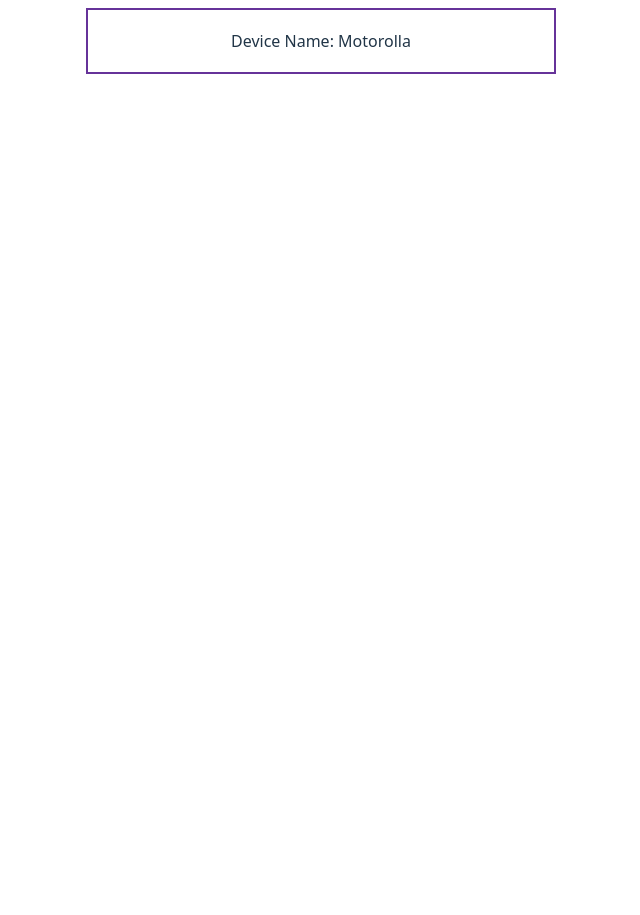
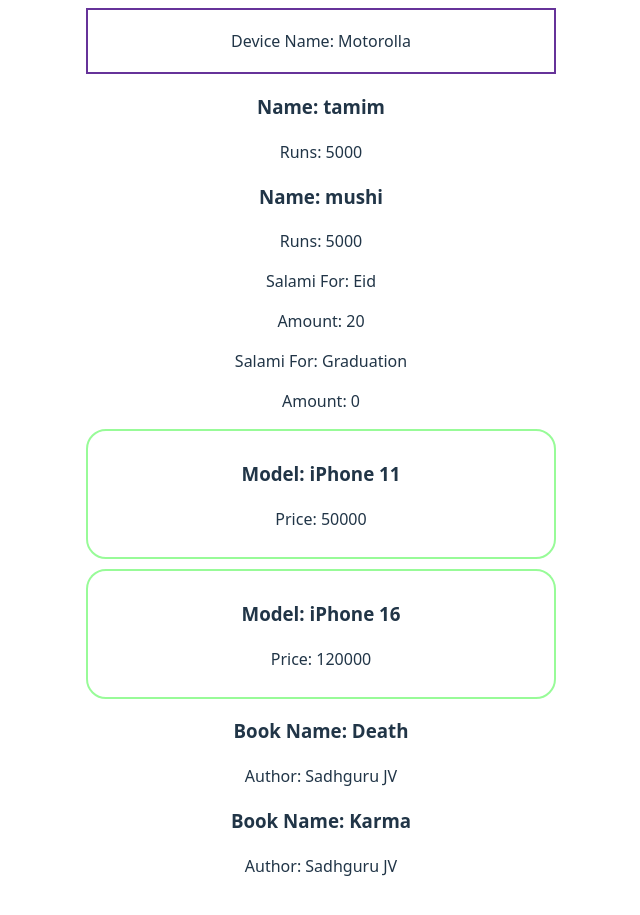
Before and after one commit to piasmajumdar/explore-core-react, a React (Vite) app: page / in a window 1280 px wide. Shown: the part 949-1864 px from the top of the page, without its empty margins (319-959 px from the left). Before the commit the page ends 1065 px from the top, so only its background shows below. Built offline with nearby package versions, Linux system fonts and the light colour scheme.

Commit message:
props destructuring

```diff
--- a/src/App.css
+++ b/src/App.css
@@ -54,3 +54,10 @@
   border: 2px solid rebeccapurple;
   margin: 10px;
 }
+
+.mobile-phone {
+  border: 2px solid palegreen;
+  border-radius: 20px;
+  padding: 10px;
+  margin: 10px;
+}
--- a/src/App.jsx
+++ b/src/App.jsx
@@ -15,7 +15,53 @@
       <Device name="Laptop"></Device>
       <Device name="iPhone"></Device>
       <Device name="Motorolla"></Device>
+      <Player name="tamim" runs="5000"></Player>
+      <Player name="mushi" runs="5000"></Player>
+      <Salami event="Eid" amount="20"></Salami>
+      <Salami event="Graduation"></Salami>
+      <MobilePhone name="iPhone 11" price="50000"></MobilePhone>
+      <MobilePhone name="iPhone 16" price="120000"></MobilePhone>
+      <Book name="Death" author="Sadhguru JV"></Book>
+      <Book name="Karma" author="Sadhguru JV"></Book>
+
     </>
+  )
+}
+
+function Book({name, author}){
+  return (
+    <div>
+      <h3>Book Name: {name}</h3>
+      <p>Author: {author}</p>
+    </div>
+  )
+}
+
+function MobilePhone({name, price}) {
+  return (
+    <div className='mobile-phone'>
+      <h3>Model: {name}</h3>
+      <p>Price: {price}</p>
+    </div>
+  )
+}
+
+function Salami({event, amount=0}){
+  return (
+    <div>
+      <p>Salami For: {event}</p>
+      <p>Amount: {amount}</p>
+    </div>
+  )
+}
+
+// const {name, runs} = {name: 'tamim', runs: '5000'}
+function Player({name, runs}){
+  return (
+    <div>
+      <h3>Name: {name}</h3>
+      <p>Runs: {runs}</p>
+    </div>
   )
 }
 
@@ -28,6 +74,7 @@
   )
 }
 
+// const {name, tech} = {name: 'Shabana', tech: 'Java'}
 function Developer(props) {
   console.log(props)
   return (
```
